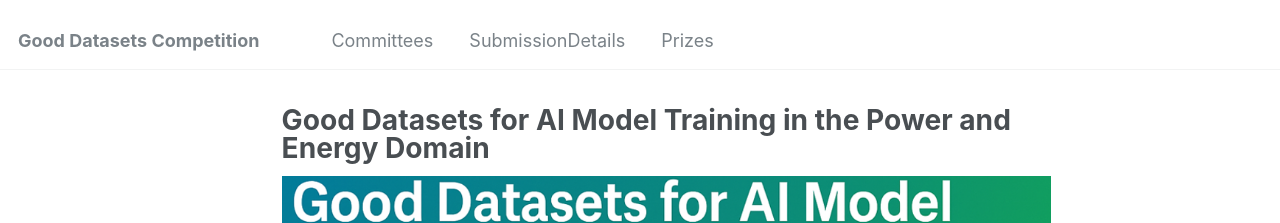
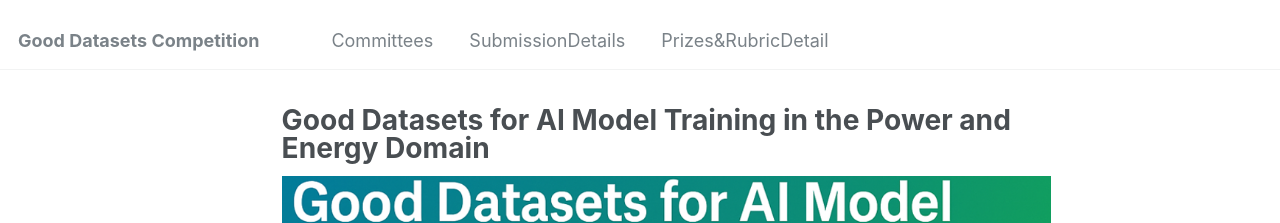
Before and after one commit to dpPEScomp/pesdpcompetition.github.io, a Jekyll site: the page built from _pages/about.md, in a window 1280 px wide. Shown: the top 223 px of the page. Built offline with Jekyll 4.4.1, drawn with Linux system fonts in a browser that asks for light colours.

Commit message:
Update navigation.yml

```diff
--- a/_data/navigation.yml
+++ b/_data/navigation.yml
@@ -11,5 +11,5 @@ main:
   - title: "SubmissionDetails"
     url: /submission/
 
-  - title: "Prizes"
+  - title: "Prizes&RubricDetail"
     url: /prizes/
```
